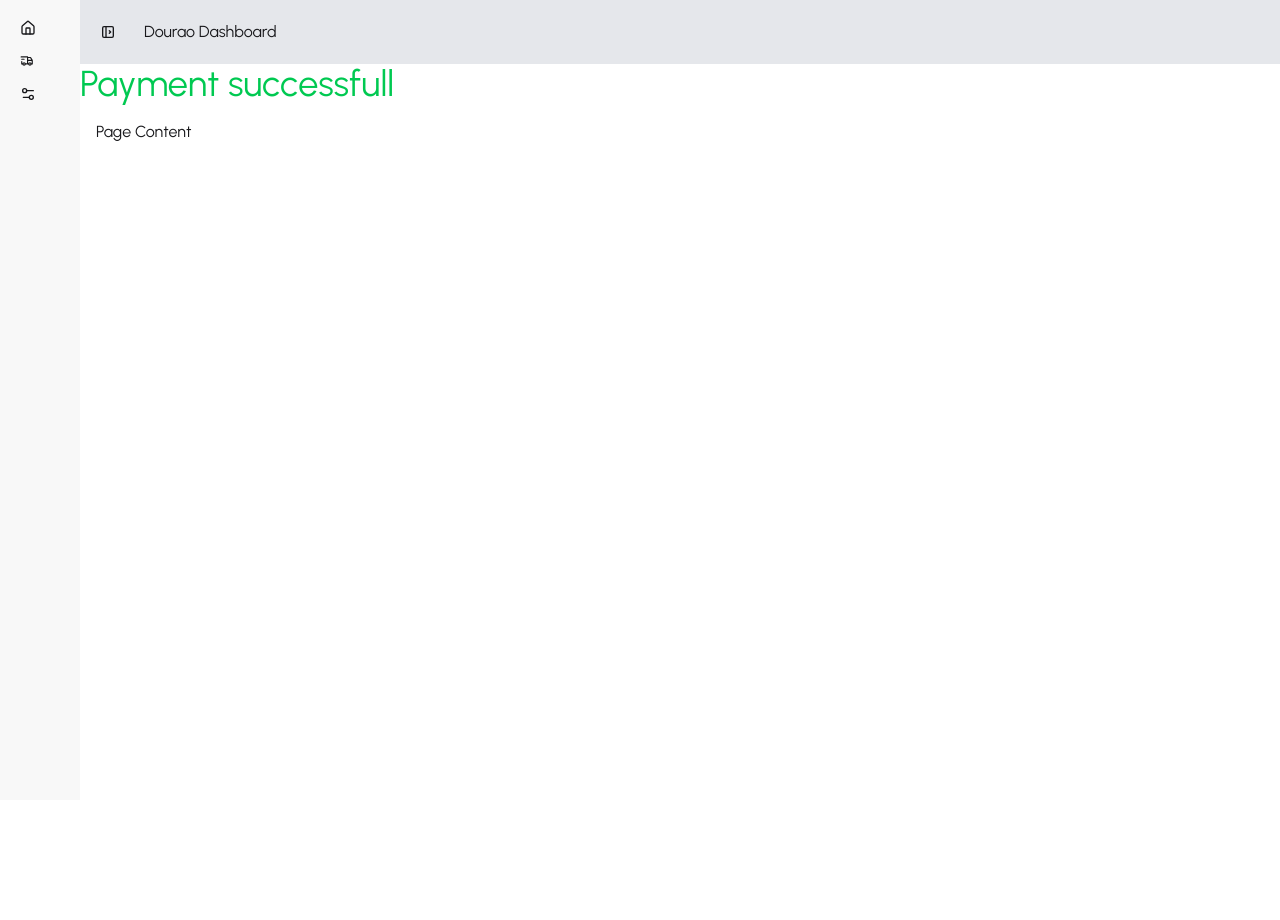
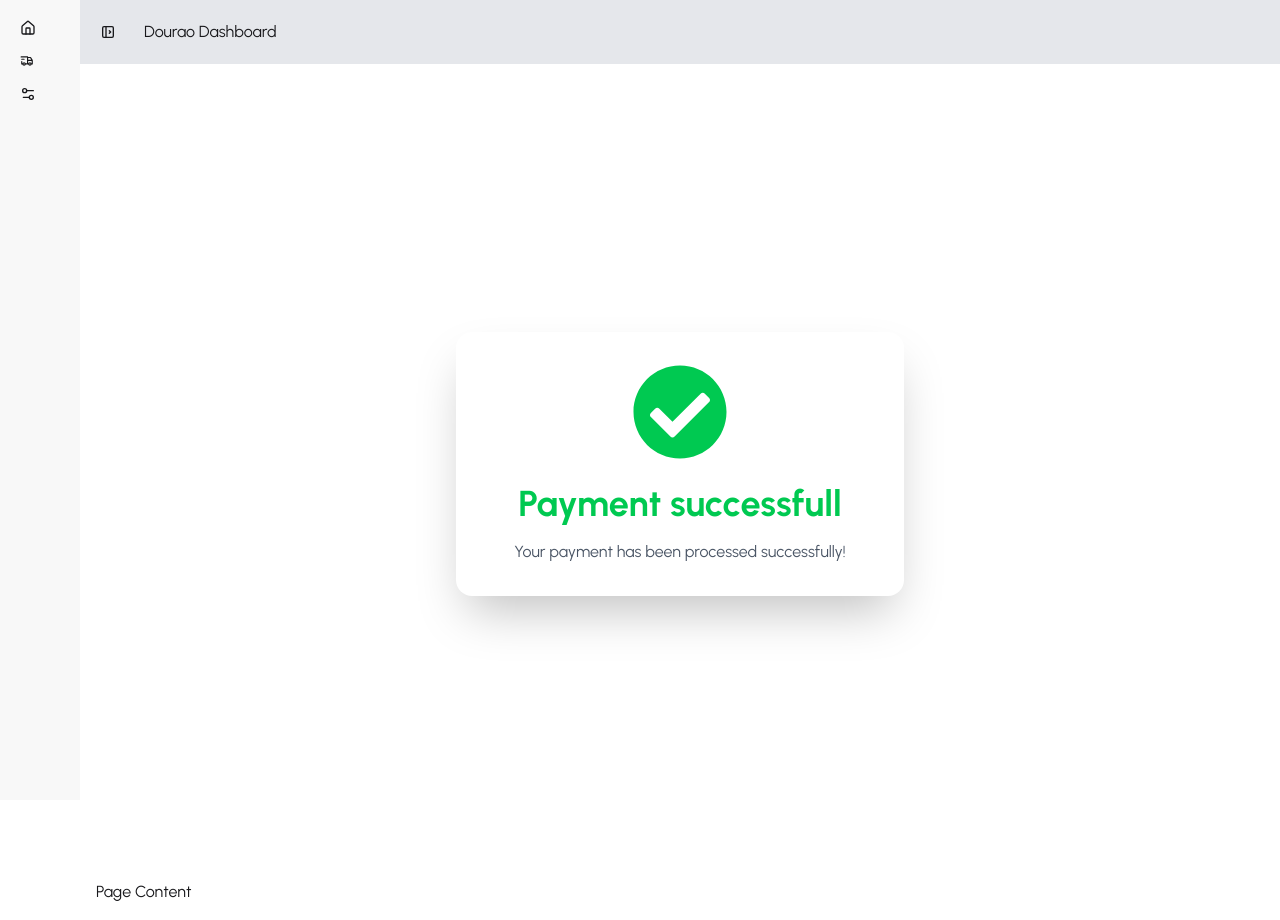
Before and after one commit to lizansarkar/dourao-client-repository, a React (Vite) app: page /dashboard/payment-success in a window 1280 px wide. Before the commit the page ends 800 px from the top, so only its background shows below. Built offline with nearby package versions, Linux system fonts and the light colour scheme; no server answers; sample sign-in values are in the browser's storage.

Commit message:
payment successfull component some design added

```diff
--- a/src/pages/dashboard/payment/PaymentSuccess.jsx
+++ b/src/pages/dashboard/payment/PaymentSuccess.jsx
@@ -1,6 +1,8 @@
-import React, { useEffect } from 'react'
-import { useSearchParams } from 'react-router'
+import React, { useEffect } from 'react';
+import { useSearchParams } from 'react-router';
 import useAxiosSicure from '../../../hooks/useAxiosSicure';
+import { motion } from 'framer-motion';
+import { FaCheckCircle } from 'react-icons/fa';
 
 export default function PaymentSuccess() {
   const [searchParams] = useSearchParams();
@@ -10,17 +12,51 @@ export default function PaymentSuccess() {
   console.log(sessionId);
 
   useEffect(() => {
-        if(sessionId) {
-            axiosSicure.patch(`/payment-success?session_id=${sessionId}`)
-            .then(res => {
-                console.log(res.data)
-            })
+    if (sessionId) {
+      axiosSicure.patch(`/payment-success?session_id=${sessionId}`).then((res) => {
+        console.log(res.data);
+      });
     }
-    },[sessionId, axiosSicure])
+  }, [sessionId, axiosSicure]);
 
   return (
-    <div>
-        <h2 className="text-green-500 text-4xl">Payment successfull</h2>
+    <div className="min-h-screen flex items-center justify-center bg-gradient-to-br p-4">
+      <motion.div
+        initial={{ scale: 0.8, opacity: 0 }}
+        animate={{ scale: 1, opacity: 1 }}
+        transition={{ duration: 0.5 }}
+        className="max-w-md w-full bg-white rounded-2xl shadow-2xl p-8"
+      >
+        {/* Success Icon with Animation */}
+        <motion.div
+          initial={{ scale: 0, rotate: -180 }}
+          animate={{ scale: 1, rotate: 0 }}
+          transition={{ delay: 0.2, type: 'spring', stiffness: 200 }}
+          className="flex justify-center mb-6"
+        >
+          <FaCheckCircle className="text-green-500 text-8xl" />
+        </motion.div>
+
+        {/* Success Message */}
+        <motion.h2
+          initial={{ y: 20, opacity: 0 }}
+          animate={{ y: 0, opacity: 1 }}
+          transition={{ delay: 0.4 }}
+          className="text-green-500 text-4xl text-center font-bold"
+        >
+          Payment successfull
+        </motion.h2>
+
+        {/* Additional Message */}
+        <motion.p
+          initial={{ y: 20, opacity: 0 }}
+          animate={{ y: 0, opacity: 1 }}
+          transition={{ delay: 0.6 }}
+          className="text-center text-gray-600 mt-4"
+        >
+          Your payment has been processed successfully!
+        </motion.p>
+      </motion.div>
     </div>
-  )
+  );
 }
```
Lines whose indentation alone changed are shown as unchanged.
